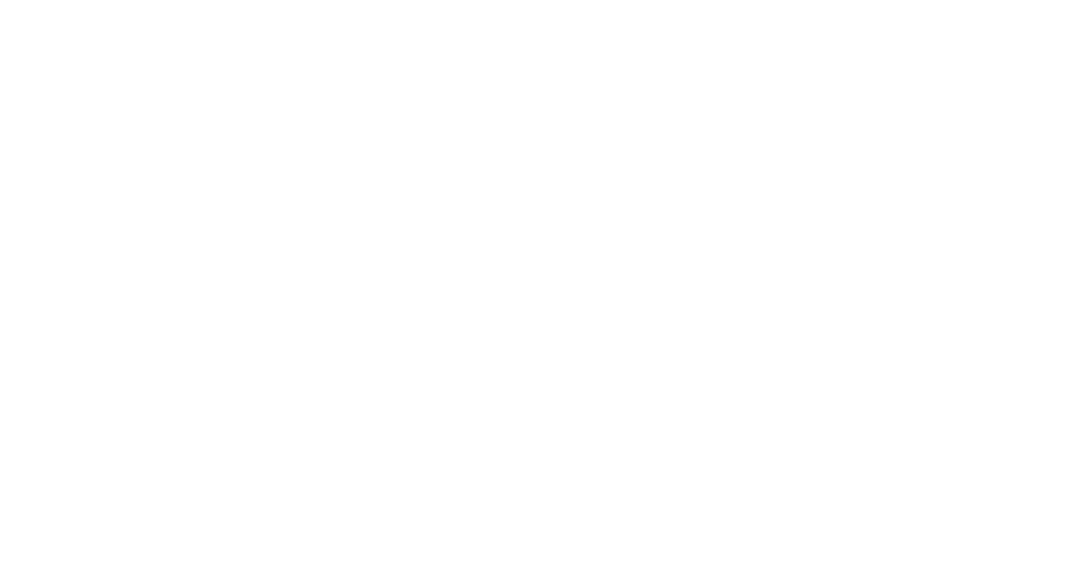
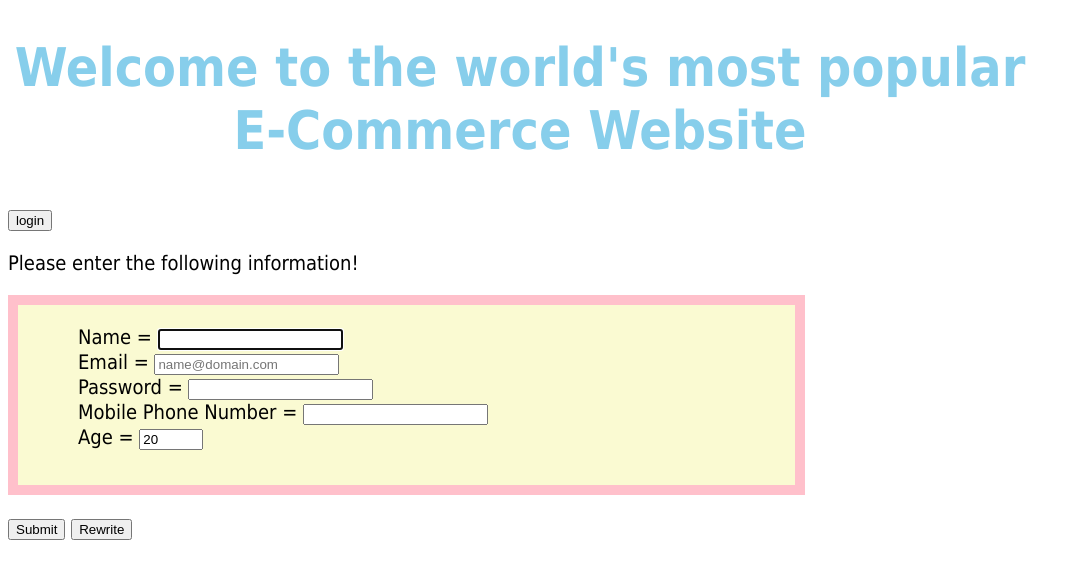
Before and after one commit to 2018195129/HomeworkRepository, a plain HTML site: page LAB2/signup.html in a window 1280 px wide. Shown: the whole page, without its empty margins (0-1081 px from the left). Drawn offline with Linux system fonts and the light colour scheme.

Commit message:
Add files via upload

```diff
--- /dev/null
+++ b/LAB2/main.css
@@ -0,0 +1,30 @@
+h1{color:skyblue;
+font-size:40pt;
+text-align:center;
+margin-bottom:0;}
+
+h2{color:skyblue;
+font-size:40pt;
+text-align:center;
+margin-top:0;}
+
+body{color:black;
+font-family:tahoma,helvetica,sans-serif;
+font-size:15pt;
+width:80%;}
+
+.mainbox1{border:10px solid pink;
+background-color:lightgoldenrodyellow;
+padding-top:20px;
+padding-bottom:20px;
+padding-left:60px;
+width:70%;
+height:140px;}
+
+.mainbox2{border:10px solid aquamarine;
+background-color:lightgrey;
+padding-top:20px;
+padding-bottom:20px;
+padding-left:60px;
+width:70%;
+height:90px;}
--- a/LAB2/signup.html
+++ b/LAB2/signup.html
@@ -1,2 +1,27 @@
 <!DOCTYPE html>
 <html>
+    <head>
+        <title>signup for this website</title>
+        <meta charset="utf-8">
+        <link rel="stylesheet" type="text/css" href="main.css">
+    </head>
+    <body>
+        <h1>Welcome to the world's most popular</h1>
+        <h2>E-Commerce Website</h2>
+        <a href="login.html">
+            <input type="button" value="login">
+        </a>
+        <p>Please enter the following information!</p>
+        <p class="mainbox1">
+            <label>Name = <input name="text" type="text" autofocus/></label><br>
+            <label>Email = <input name="email" type="email" placeholder="name@domain.com"/></label><br>
+            <label>Password = <input name="password" type="password" required/></label><br>
+            <label>Mobile Phone Number = <input name="tel" type="tel" pattern="\(\d{3}\) \d{3}-\d{4}"/></label><br>
+            <label>Age = <input name="number" type="number" min="1" max="100" step="1" value="20"/></label>
+        </p>
+        <p>
+            <input type="submit" value="Submit"/>
+            <input type="reset" value="Rewrite"/>
+        </p>
+    </body>
+</html>
```
Also changed, not shown: LAB2/login.html (added, +25 -0 lines).
